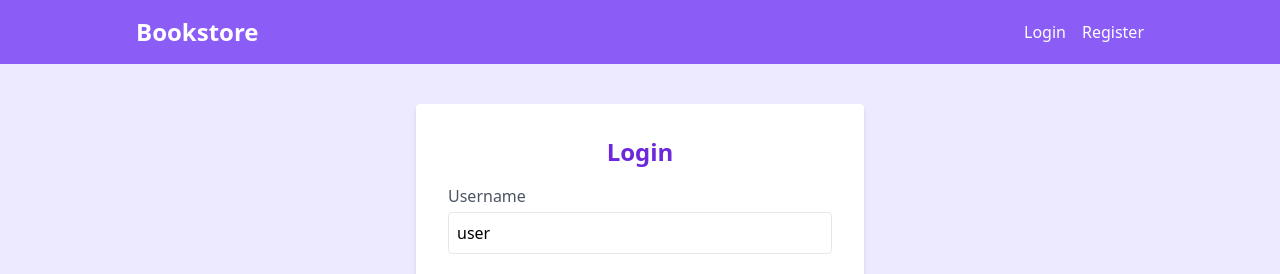
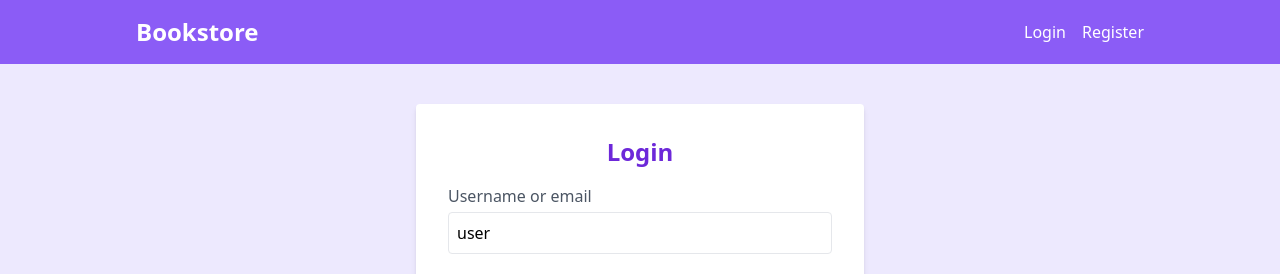
Before and after one commit to eryxmiliaris/bookstore-client, a React (Vite) app: page /login in a window 1280 px wide. Shown: the top 274 px of the page. Built offline with nearby package versions, Linux system fonts and the light colour scheme; no server answers.

Commit message:
Update signing in to allow username or email as a login

```diff
--- a/src/components/Login.jsx
+++ b/src/components/Login.jsx
@@ -6,9 +6,9 @@ import { AiOutlineWarning } from "react-icons/ai";
 import { useAuth } from "../contexts/AuthContext";
 
 function Login() {
-  const [username, setUsername] = useState("user");
+  const [login, setLogin] = useState("user");
   const [password, setPassword] = useState("user");
-  const { user, message, isLoading, login, clearMessages } = useAuth();
+  const { user, message, isLoading, login: signin, clearMessages } = useAuth();
   const navigate = useNavigate();
 
   useEffect(() => {
@@ -20,7 +20,7 @@ function Login() {
 
   const handleSubmit = async (e) => {
     e.preventDefault();
-    login(username, password);
+    signin(login, password);
   };
 
   return (
@@ -38,18 +38,15 @@ function Login() {
         )}
         <form onSubmit={handleSubmit}>
           <div className="mb-4">
-            <label
-              htmlFor="username"
-              className="block font-medium text-gray-600"
-            >
-              Username
+            <label htmlFor="login" className="block font-medium text-gray-600">
+              Username or email
             </label>
             <input
               type="text"
-              id="username"
-              name="username"
-              value={username}
-              onChange={(e) => setUsername(e.target.value)}
+              id="login"
+              name="login"
+              value={login}
+              onChange={(e) => setLogin(e.target.value)}
               className="mt-1 w-full rounded border p-2"
               required
             />
--- a/src/contexts/AuthContext.jsx
+++ b/src/contexts/AuthContext.jsx
@@ -43,11 +43,11 @@ function AuthProvider({ children }) {
     fetchData();
   }, []);
 
-  const login = async function (username, password) {
+  const login = async function (login, password) {
     setIsLoading(true);
     try {
       const response = await customAxios.post("/auth/signin", {
-        username,
+        login: login,
         password,
       });
       setUser(response.data);
```
